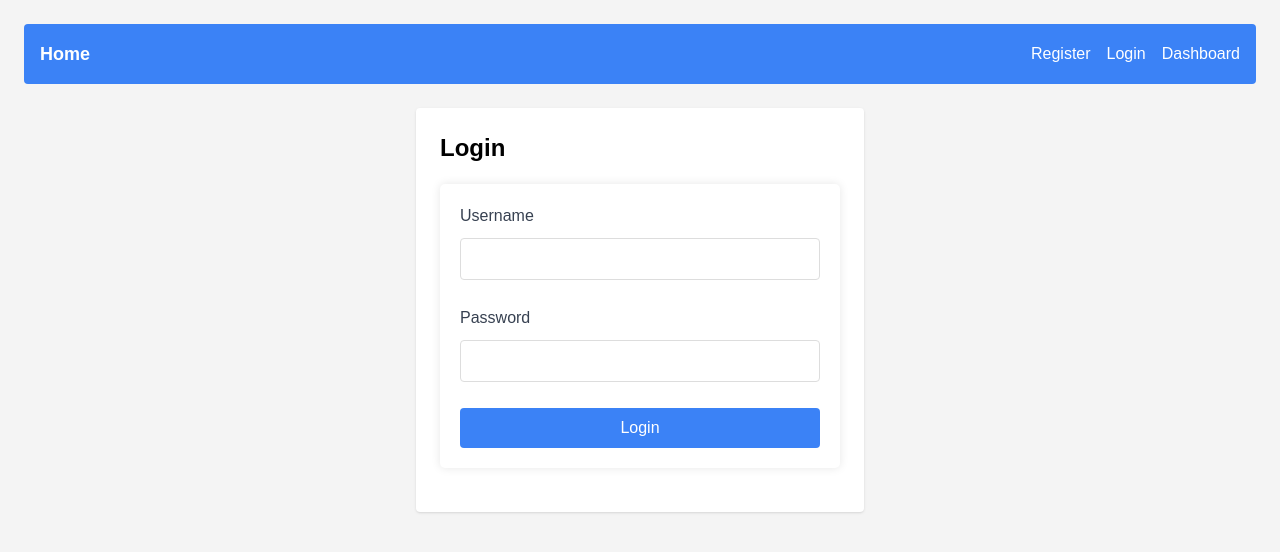
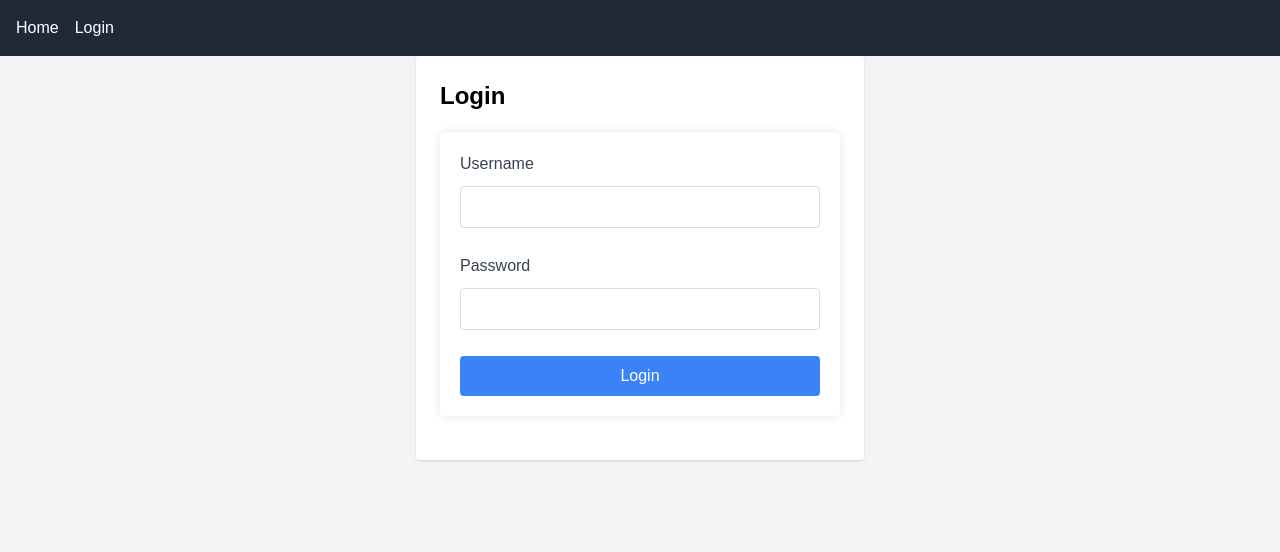
Before and after one commit to ojasshukla01/sop-generator-frontend, a React (Vite) app: page /login in a window 1280 px wide. Shown: the top 552 px of the page. Built offline with nearby package versions, Linux system fonts and the light colour scheme.

Commit message:
Implement authentication flow with protected routes
- Add authentication state management in App.jsx
- Update Login component to handle successful login
- Implement route protection for Dashboard
- Simplify navigation based on authentication status

```diff
--- a/src/App.jsx
+++ b/src/App.jsx
@@ -1,31 +1,32 @@
-import React from "react";
-import { BrowserRouter as Router, Route, Routes, Link } from "react-router-dom";
-import Register from "./components/Register";
+import React, { useState } from "react";
+import { BrowserRouter as Router, Routes, Route, Navigate, Link } from "react-router-dom";
 import Login from "./components/Login";
+import Dashboard from "./components/Dashboard";
 import Home from "./components/Home";
-import Dashboard from "./components/Dashboard";
 
 function App() {
+  const [isAuthenticated, setIsAuthenticated] = useState(false);
+
+  const handleLoginSuccess = () => {
+    setIsAuthenticated(true);
+  };
+
   return (
     <Router>
-      <div className="container mx-auto p-6">
-        <nav className="flex justify-between items-center bg-blue-500 text-white p-4 rounded">
-          <Link to="/" className="text-lg font-bold hover:text-gray-300 transition">Home</Link>
-          <div className="flex space-x-4">
-            <Link to="/register" className="hover:text-gray-300 transition">Register</Link>
-            <Link to="/login" className="hover:text-gray-300 transition">Login</Link>
-            <Link to="/dashboard" className="hover:text-gray-300 transition">Dashboard</Link>
-          </div>
+      <div>
+        <nav className="p-4 bg-gray-800 text-white">
+          <Link to="/" className="mr-4">Home</Link>
+          {!isAuthenticated ? (
+            <Link to="/login" className="mr-4">Login</Link>
+          ) : (
+            <Link to="/dashboard" className="mr-4">Dashboard</Link>
+          )}
         </nav>
-
-        <div className="mt-6">
-          <Routes>
-            <Route path="/" element={<Home />} />
-            <Route path="/register" element={<Register />} />
-            <Route path="/login" element={<Login />} />
-            <Route path="/dashboard" element={<Dashboard />} />
-          </Routes>
-        </div>
+        <Routes>
+          <Route path="/" element={<Home />} />
+          <Route path="/login" element={<Login onLoginSuccess={handleLoginSuccess} />} />
+          <Route path="/dashboard" element={isAuthenticated ? <Dashboard /> : <Navigate to="/login" />} />
+        </Routes>
       </div>
     </Router>
   );
--- a/src/components/Login.jsx
+++ b/src/components/Login.jsx
@@ -1,8 +1,10 @@
 import React, { useState } from "react";
+import { useNavigate } from "react-router-dom";
 import axios from "axios";
 
-function Login() {
+function Login({ onLoginSuccess }) {
   const [formData, setFormData] = useState({ username: "", password: "" });
+  const navigate = useNavigate();
 
   const handleChange = (e) => {
     setFormData({ ...formData, [e.target.name]: e.target.value });
@@ -11,20 +13,11 @@ function Login() {
   const handleSubmit = async (e) => {
     e.preventDefault();
     try {
-      const response = await axios.post(
-        "http://localhost:8000/token",
-        new URLSearchParams({
-          username: formData.username,
-          password: formData.password,
-        }),
-        {
-          headers: {
-            "Content-Type": "application/x-www-form-urlencoded",
-          },
-        }
-      );
+      const response = await axios.post("http://localhost:8000/token", formData);
       alert("Login successful!");
       console.log(response.data);
+      onLoginSuccess();
+      navigate("/dashboard");  // Redirect to dashboard
     } catch (error) {
       alert("Login failed!");
       console.error(error);
```
